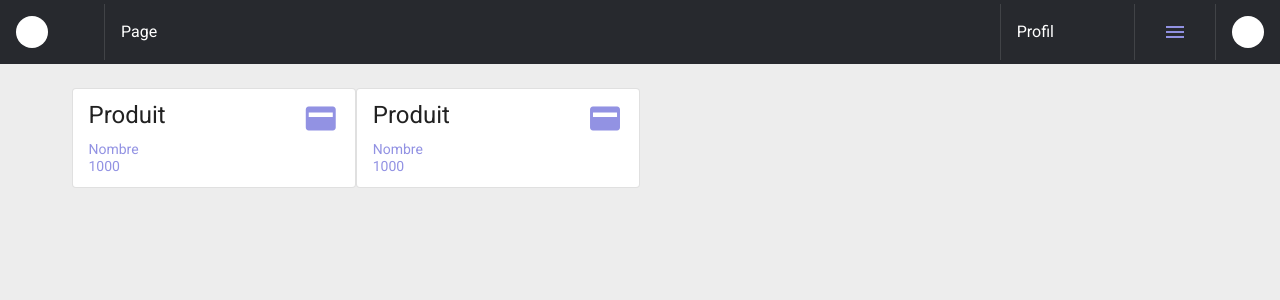
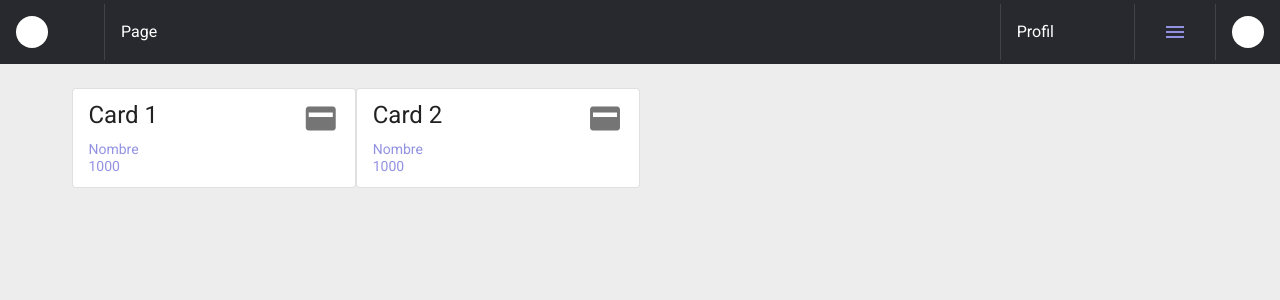
Before and after one commit to etienne582/VueStarter, a Vue app: page /#/ in a window 1280 px wide. Shown: the top 300 px of the page. Built offline with nearby package versions, Linux system fonts and the light colour scheme.

Commit message:
Ajout css scoped + Props sur la card

```diff
--- a/src/components/AppBar.vue
+++ b/src/components/AppBar.vue
@@ -19,7 +19,7 @@ import { Component, Vue } from 'vue-property-decorator'
 export default class AppBar extends Vue {}
 </script>
 
-<style lang="scss">
+<style lang="scss" scoped>
 #app-bar {
     background-color: $primary;
 }
--- a/src/components/ProductCard.vue
+++ b/src/components/ProductCard.vue
@@ -3,8 +3,8 @@
         <v-list-item three-line>
             <v-list-item-content>
                 <v-list-item-title class="headline mb-1">
-                    Produit
-                    <v-icon large class="icon">mdi-credit-card</v-icon>
+                    {{ title }}
+                    <v-icon large>mdi-credit-card</v-icon>
                 </v-list-item-title>
                 <v-list-item-subtitle>
                     <div>Nombre</div>
@@ -16,13 +16,18 @@
 </template>
 
 <script lang="ts">
-import Vue from 'vue'
-export default Vue.extend({})
+import { Component, Vue } from 'vue-property-decorator'
+@Component({
+    props: {
+        title: { type: String, required: true }
+    }
+})
+export default class ProductCard extends Vue {}
 </script>
 
-<style lang="scss">
+<style lang="scss" scoped>
 .v-icon {
-    color: $secondary !important;
+    color: $secondary;
     float: right;
 }
 .v-list-item__subtitle {
--- a/src/views/Home.vue
+++ b/src/views/Home.vue
@@ -1,8 +1,8 @@
 <template>
     <v-container>
         <v-row no-gutters>
-            <v-col cols="3"><ProductCard /></v-col>
-            <v-col cols="3"><ProductCard /></v-col>
+            <v-col cols="3"><ProductCard title="Card 1"/></v-col>
+            <v-col cols="3"><ProductCard title="Card 2"/></v-col>
         </v-row>
     </v-container>
 </template>
```
